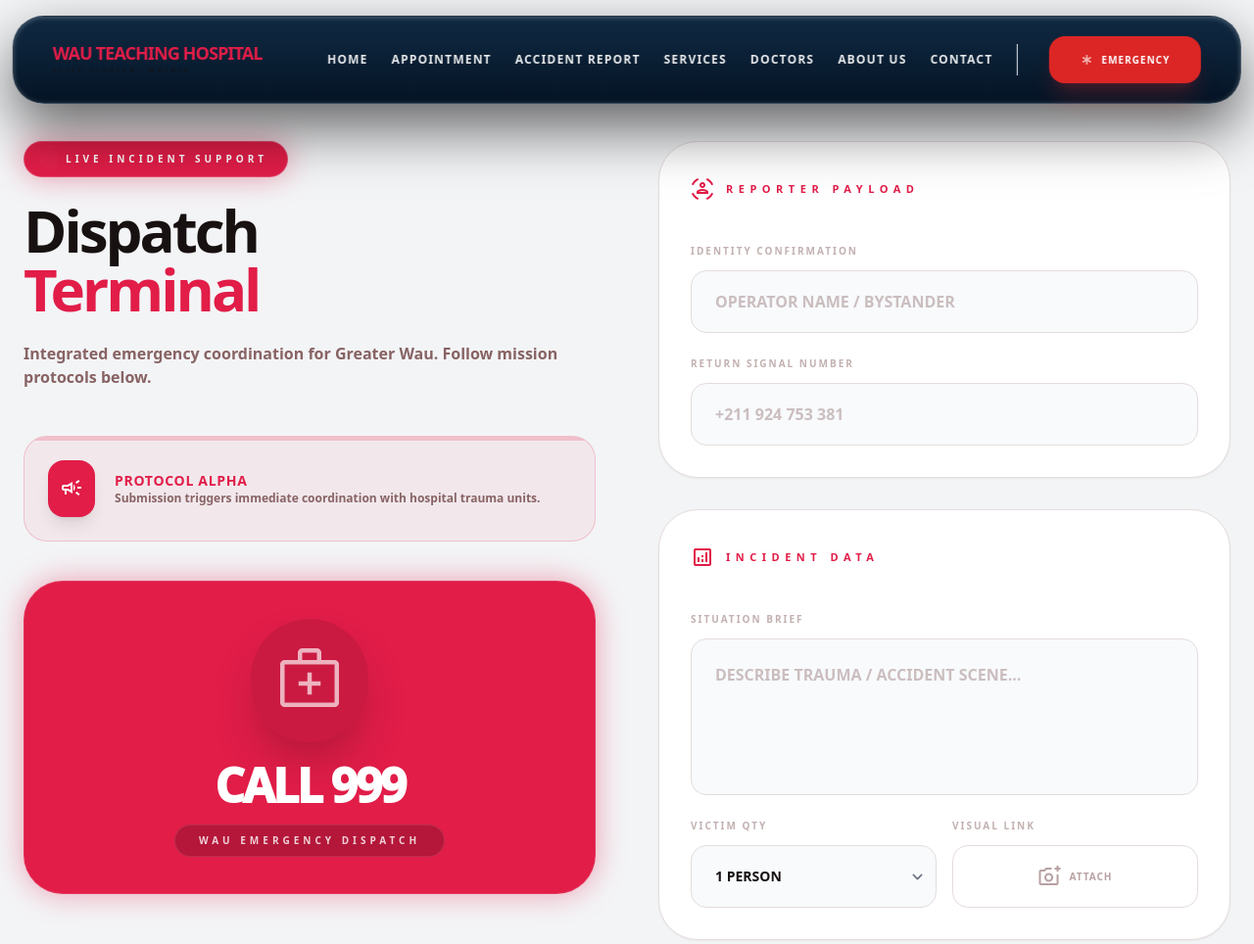
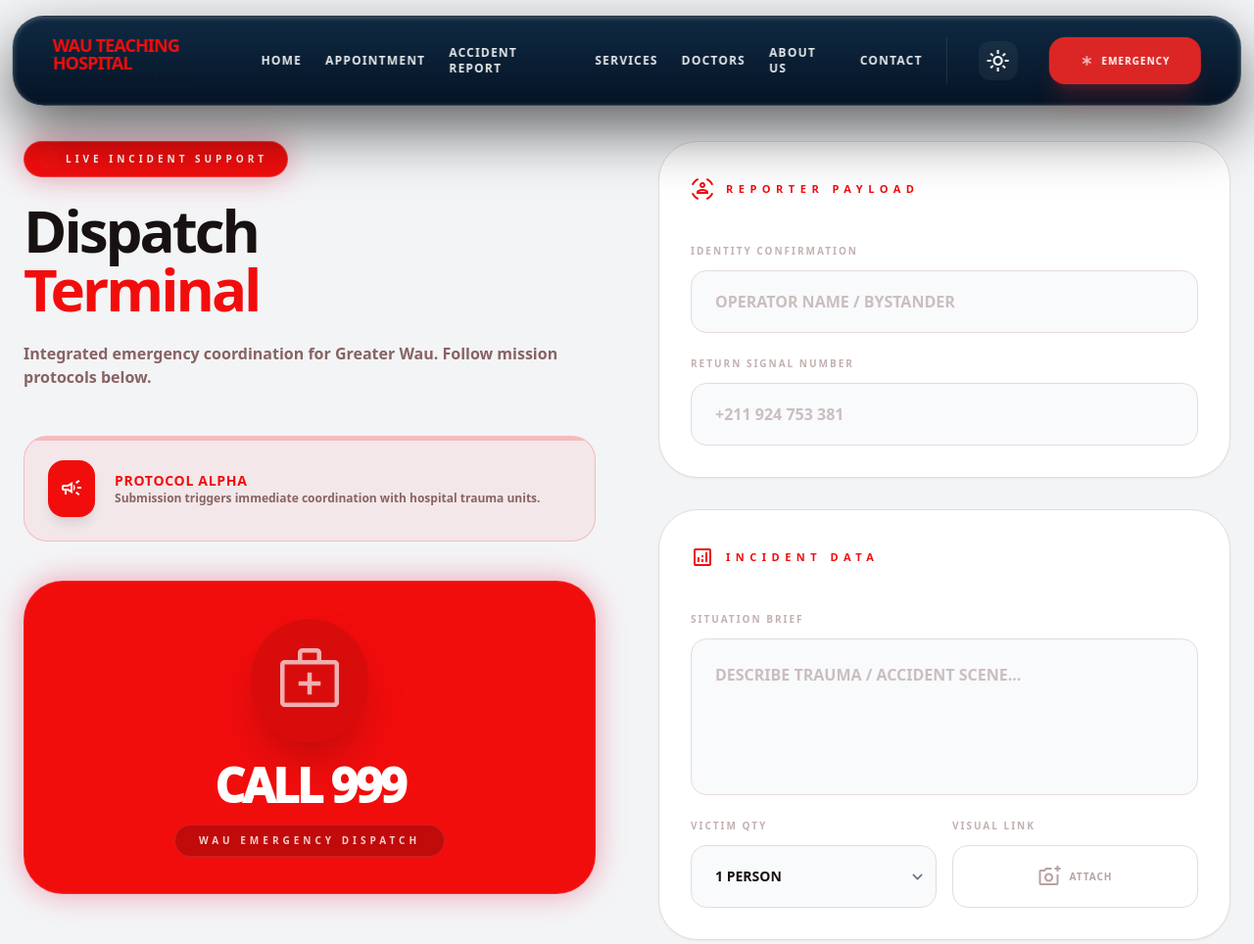
Before and after one commit to NarimanOusman/Wau_Teaching_Hospital, a Django app: page /accident_report/ in a window 1280 px wide. Shown: the top 964 px of the page at 98% size. Run offline with Django 5.2, Linux system fonts and the light colour scheme; some libraries are stand-ins or nearby versions.

```diff
--- a/hospital/templates/accident_report.html
+++ b/hospital/templates/accident_report.html
@@ -2,31 +2,32 @@
 
 {% block title %}Urgent Care & Emergency Hub | Wau Teaching Hospital{% endblock %}
 
-{% block body_class %}bg-[#f3f4f6] text-[#181111] min-h-screen flex flex-col{% endblock %}
+{% block body_class %}bg-background-light dark:bg-background-dark text-[#181111] dark:text-white min-h-screen flex
+flex-col transition-colors duration-500{% endblock %}
 
 {% block logo_text_class %}text-emergency{% endblock %}
-{% block logo_sub_class %}text-[#181111]/60{% endblock %}
+{% block logo_sub_class %}text-[#181111]/60 dark:text-white/60{% endblock %}
 
 {% block extra_css %}
 <style type="text/tailwindcss">
     .elite-emergency-card {
-        @apply bg-white border border-[#e5dcdc] rounded-[2.5rem] p-5 md:p-8 transition-all duration-500 hover:border-emergency/30 shadow-sm;
+        @apply bg-white dark:bg-white/5 border border-[#e5dcdc] dark:border-white/10 rounded-[2.5rem] p-5 md:p-8 transition-all duration-500 hover:border-emergency/30 shadow-sm;
     }
 
     .input-elite {
-        @apply w-full rounded-2xl border-[#e5dcdc] bg-slate-50 h-14 md:h-16 px-6 font-bold text-[#181111] focus:ring-emergency focus:border-emergency transition-all placeholder:text-[#886364]/40 outline-none border;
+        @apply w-full rounded-2xl border-[#e5dcdc] dark:border-white/10 bg-slate-50 dark:bg-white/5 h-14 md:h-16 px-6 font-bold text-[#181111] dark:text-white focus:ring-emergency focus:border-emergency transition-all placeholder:text-[#886364]/40 outline-none border;
     }
 
     .map-container-interactive {
-        @apply relative w-full h-[400px] md:h-[600px] rounded-[3rem] overflow-hidden border border-[#e5dcdc] shadow-xl bg-white;
+        @apply relative w-full h-[400px] md:h-[600px] rounded-[3rem] overflow-hidden border border-[#e5dcdc] dark:border-white/10 shadow-xl bg-white dark:bg-[#0A0F14];
     }
 
     .map-container-interactive iframe {
-        @apply w-full h-full grayscale-[0.5] hover:grayscale-0 transition-all duration-700;
+        @apply w-full h-full grayscale-[0.5] dark:grayscale hover:grayscale-0 transition-all duration-700;
     }
 
     .glow-sphere {
-        @apply absolute pointer-events-none rounded-full blur-[140px] opacity-[0.08];
+        @apply absolute pointer-events-none rounded-full blur-[140px] opacity-[0.08] dark:opacity-[0.15];
     }
 </style>
 {% endblock %}
--- a/hospital/templates/base.html
+++ b/hospital/templates/base.html
@@ -22,13 +22,13 @@
             theme: {
                 extend: {
                     colors: {
-                        "primary": "#0A2540",
+                        "primary": "#f20d0d", // Standardized Hospital Red
                         "accent": "#0055D4",
-                        "emergency": "#E11D48",
-                        "smoke-white": "#F8F9FA",
+                        "emergency": "#f20d0d",
+                        "background-light": "#f3f4f6",
+                        "background-dark": "#1a0e0e",
                         "navy-deep": "#0A0F14",
-                        "muted": "#64748b",
-                        "background": "#ffffff"
+                        "muted": "#64748b"
                     },
                     boxShadow: {
                         'glass-surface': '0 25px 50px -12px rgba(0, 0, 0, 0.08), 0 10px 10px -10px rgba(0, 0, 0, 0.04)',
@@ -41,6 +41,25 @@
                     }
                 },
             },
+        }
+    </script>
+
+    <script>
+        // Synchronized Dark Mode Logic
+        if (localStorage.getItem('theme') === 'dark' || (!('theme' in localStorage) && window.matchMedia('(prefers-color-scheme: dark)').matches)) {
+            document.documentElement.classList.add('dark');
+        } else {
+            document.documentElement.classList.remove('dark');
+        }
+
+        function toggleTheme() {
+            if (document.documentElement.classList.contains('dark')) {
+                document.documentElement.classList.remove('dark');
+                localStorage.setItem('theme', 'light');
+            } else {
+                document.documentElement.classList.add('dark');
+                localStorage.setItem('theme', 'dark');
+            }
         }
     </script>
 
@@ -113,7 +132,8 @@
     {% block extra_css %}{% endblock %}
 </head>
 
-<body class="{% block body_class %}theme-dark bg-[#0A0F14] text-white{% endblock %}">
+<body
+    class="{% block body_class %}bg-background-light dark:bg-background-dark text-[#181111] dark:text-white transition-colors duration-500{% endblock %}">
     <nav class="glass-navbar px-6 py-4 md:px-10 md:py-5" id="main-nav">
         <div class="flex items-center justify-between">
             <!-- Brand -->
@@ -129,9 +149,8 @@
                 </div>
             </a>
 
-            <!-- Desktop Navigation -->
             <div class="hidden lg:flex items-center gap-8">
-                <div class="flex items-center gap-6 pr-6 border-r border-slate-200 dark:border-white/10">
+                <div class="flex items-center gap-6 pr-6 border-r border-white/10">
                     <a href="/home/" class="nav-link {% block nav_home_active %}{% endblock %}">Home</a>
                     <a href="/appointment/"
                         class="nav-link {% block nav_appointment_active %}{% endblock %}">Appointment</a>
@@ -142,6 +161,14 @@
                     <a href="/about/" class="nav-link {% block nav_about_active %}{% endblock %}">About Us</a>
                     <a href="/contact/" class="nav-link {% block nav_contact_active %}{% endblock %}">Contact</a>
                 </div>
+
+                <!-- Dark Mode Toggle -->
+                <button onclick="toggleTheme()"
+                    class="size-10 flex items-center justify-center rounded-xl bg-white/5 hover:bg-white/10 text-white transition-all">
+                    <span class="material-symbols-outlined dark:hidden">light_mode</span>
+                    <span class="material-symbols-outlined hidden dark:block">dark_mode</span>
+                </button>
+
                 <a href="tel:+211924753381"
                     class="bg-red-600 text-white px-8 py-3.5 rounded-2xl font-[900] text-[10px] uppercase tracking-widest shadow-xl shadow-red-600/20 active:scale-95 transition-all flex items-center gap-2">
                     <span class="material-symbols-outlined text-sm animate-pulse">emergency</span>
@@ -150,15 +177,22 @@
             </div>
 
             <!-- Mobile Controller -->
-            <div class="lg:hidden flex items-center">
+            <div class="lg:hidden flex items-center gap-2">
+                <!-- Mobile Dark Mode Toggle -->
+                <button onclick="toggleTheme()"
+                    class="size-10 flex items-center justify-center rounded-xl bg-white/5 hover:bg-white/10 text-white transition-all">
+                    <span class="material-symbols-outlined dark:hidden">light_mode</span>
+                    <span class="material-symbols-outlined hidden dark:block">dark_mode</span>
+                </button>
+
                 <input class="hidden" id="menu-toggle" type="checkbox" />
                 <label for="menu-toggle" class="mobile-trigger cursor-pointer">
                     <span class="material-symbols-outlined !text-2xl">menu</span>
                 </label>
 
                 <!-- Overlay -->
-                <div class="fixed inset-0 bg-primary/20 backdrop-blur-xl opacity-0 pointer-events-none transition-all duration-500 z-[110]"
-                    id="menu-overlay"></div>
+                <div class="fixed inset-0 bg-primary/20 dark:bg-black/60 backdrop-blur-xl opacity-0 pointer-events-none transition-all duration-500 z-[110]"
+                    id="menu-overlay" onclick="document.getElementById('menu-toggle').checked = false"></div>
 
                 <!-- Mobile Drawer -->
                 <div id="mobile-menu">
@@ -179,13 +213,20 @@
                     </div>
 
                     <div class="flex flex-col flex-1 overflow-y-auto pr-2">
-                        <a href="/home/" class="mobile-link">Home</a>
-                        <a href="/appointment/" class="mobile-link">Appointment</a>
-                        <a href="/accident_report/" class="mobile-link">Accident Report</a>
-                        <a href="/services/" class="mobile-link">Services</a>
-                        <a href="/doctors/" class="mobile-link">Doctors</a>
-                        <a href="/about/" class="mobile-link">About Us</a>
-                        <a href="/contact/" class="mobile-link">Contact</a>
+                        <a href="/home/" class="mobile-link">Home <span
+                                class="material-symbols-outlined text-sm opacity-30">arrow_forward</span></a>
+                        <a href="/appointment/" class="mobile-link">Appointment <span
+                                class="material-symbols-outlined text-sm opacity-30">arrow_forward</span></a>
+                        <a href="/accident_report/" class="mobile-link">Accident Report <span
+                                class="material-symbols-outlined text-sm opacity-30">arrow_forward</span></a>
+                        <a href="/services/" class="mobile-link">Services <span
+                                class="material-symbols-outlined text-sm opacity-30">arrow_forward</span></a>
+                        <a href="/doctors/" class="mobile-link">Doctors <span
+                                class="material-symbols-outlined text-sm opacity-30">arrow_forward</span></a>
+                        <a href="/about/" class="mobile-link">About Us <span
+                                class="material-symbols-outlined text-sm opacity-30">arrow_forward</span></a>
+                        <a href="/contact/" class="mobile-link">Contact <span
+                                class="material-symbols-outlined text-sm opacity-30">arrow_forward</span></a>
                     </div>
 
                     <div class="mt-4">
--- a/hospital/templates/contact.html
+++ b/hospital/templates/contact.html
@@ -2,7 +2,8 @@
 
 {% block title %}Contact Us | Wau Teaching Hospital{% endblock %}
 
-{% block body_class %}theme-light bg-background{% endblock %}
+{% block body_class %}bg-background-light dark:bg-background-dark text-[#181111] dark:text-white min-h-screen flex
+flex-col transition-colors duration-500{% endblock %}
 
 {% block nav_contact_active %}!text-accent{% endblock %}
 
--- a/hospital/templates/doctors.html
+++ b/hospital/templates/doctors.html
@@ -2,7 +2,8 @@
 
 {% block title %}Our Doctors | Wau Teaching Hospital{% endblock %}
 
-{% block body_class %}theme-light bg-background{% endblock %}
+{% block body_class %}bg-background-light dark:bg-background-dark text-[#181111] dark:text-white min-h-screen flex
+flex-col transition-colors duration-500{% endblock %}
 
 {% block nav_doctors_active %}!text-accent{% endblock %}
 
--- a/hospital/templates/home.html
+++ b/hospital/templates/home.html
@@ -13,8 +13,8 @@ dark:text-white antialiased{% endblock %}
     window.tailwind.config.theme.extend.colors = {
         ...window.tailwind.config.theme.extend.colors,
         "primary": "#f20d0d",
-        "background-light": "#f8f6f6",
-        "background-dark": "#211111",
+        "background-light": "#f3f4f6",
+        "background-dark": "#1a0e0e",
     };
     window.tailwind.config.theme.extend.fontFamily = {
         "display": ["Lexend", "sans-serif"]
```
Also changed, not shown: hospital/templates/about.html (+6 -4 lines), hospital/templates/services.html (+44 -31 lines).
